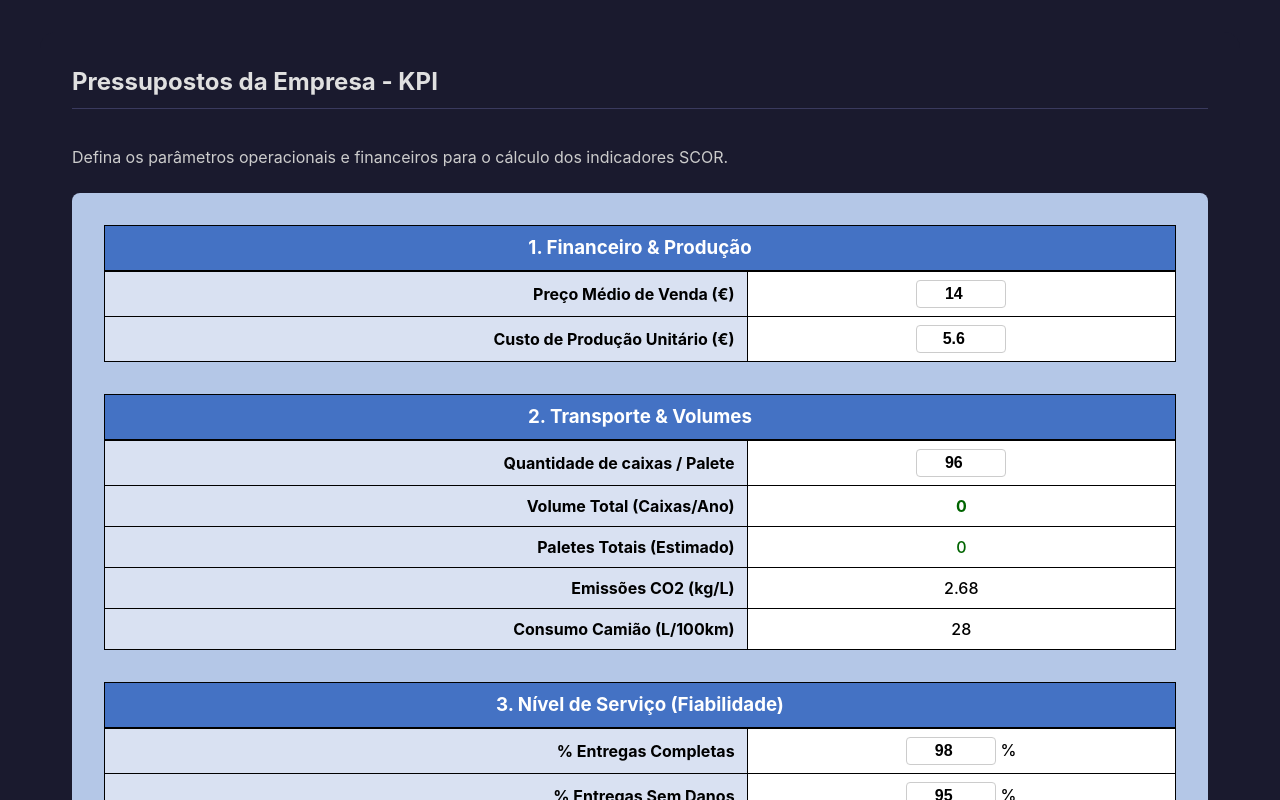
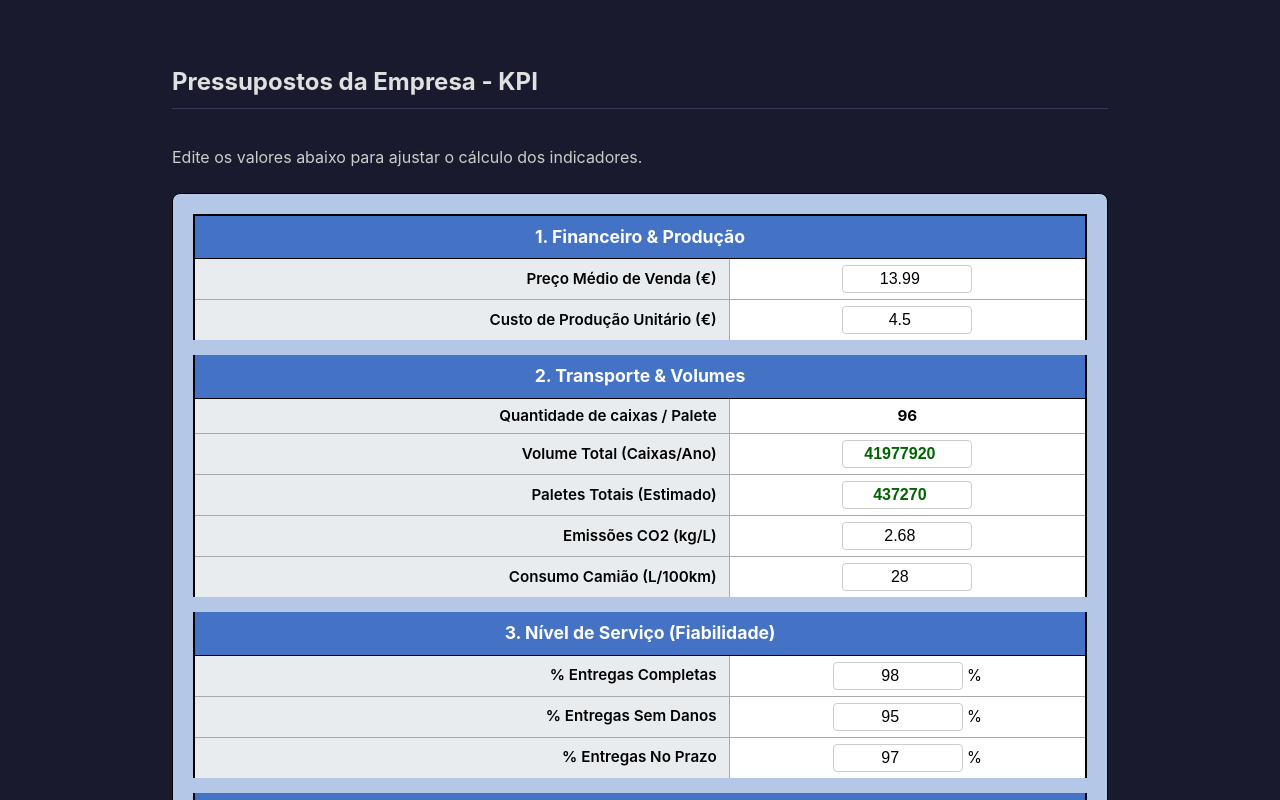
Before and after one commit to 8squizer8/BrewSEP, a React (Vite) app in the folder my-react-project/: page /pressupostos in a window 1280 px wide. Built offline with nearby package versions, Linux system fonts and the light colour scheme.

Commit message:
Implementação final dos KPIs de Custos com lógica ajustada

```diff
--- a/my-react-project/src/PressupostosPage.css
+++ b/my-react-project/src/PressupostosPage.css
@@ -1,61 +1,73 @@
 .pressupostos-container {
-  display: flex;
-  flex-direction: column;
-  gap: 2rem;
-  background-color: #b4c7e7; /* Fundo azulado geral como na imagem */
-  padding: 2rem;
+  background-color: #b4c7e7; /* Fundo geral azul claro */
+  padding: 20px;
   border-radius: 8px;
-  color: #000; /* Texto preto para contraste no fundo claro */
-}
-
-.pressupostos-section h3 {
-  text-align: center;
-  background-color: #4472c4; /* Azul escuro do cabeçalho */
-  color: white;
-  padding: 0.5rem;
-  margin: 0;
   border: 1px solid #000;
 }
 
-.pressupostos-table {
+.pressupostos-table-unified {
   width: 100%;
-  border-collapse: collapse;
-  background-color: white;
+  border-collapse: collapse; /* Remove espaços entre células */
+  border: 2px solid #000; /* Borda exterior preta */
+  background-color: #eee; /* Fundo cinza claro das linhas */
 }
 
-.pressupostos-table th,
-.pressupostos-table td {
+/* Cabeçalhos das Secções (Azul Escuro) */
+.pressupostos-table-unified thead th {
+  background-color: #4472c4;
+  color: white;
+  font-weight: bold;
+  text-align: center;
+  padding: 8px;
+  font-size: 1.1rem;
   border: 1px solid #000;
-  padding: 8px 12px;
+}
+
+/* Espaçamento entre secções (truque com borda) */
+.pressupostos-table-unified thead tr {
+  border-top: 15px solid #b4c7e7; /* Cria o espaço visual azul claro entre tabelas */
+}
+/* Remove o espaço para o primeiro cabeçalho */
+.pressupostos-table-unified thead:first-child tr {
+  border-top: none;
+}
+
+.pressupostos-table-unified td {
+  border: 1px solid #aaa;
+  padding: 6px 12px;
+  font-size: 0.95rem;
+  color: #000;
+}
+
+/* Coluna da Esquerda (Labels) */
+.label-col {
+  text-align: right;
+  font-weight: 600;
+  width: 60%;
+  background-color: #e9ecef;
+}
+
+/* Coluna da Direita (Inputs) */
+.input-col {
+  text-align: center; /* Centraliza o conteúdo horizontalmente */
+  background-color: #fff;
+  width: 40%;
+}
+
+/* Classe específica para centrar o texto estático */
+.input-static-container {
   text-align: center;
+  font-weight: bold;
   font-size: 1rem;
 }
 
-.pressupostos-table th {
-  background-color: #d9e1f2; /* Azul muito claro para as etiquetas */
-  font-weight: bold;
-  text-align: right;
-  width: 60%;
-}
-
-.pressupostos-table td {
-  background-color: #fff;
-  text-align: center;
-  font-weight: 500;
-}
-
-/* Inputs editáveis */
-.editable-input {
-  width: 80px;
+/* Estilo dos Inputs */
+.input-col input {
+  width: 120px;
   padding: 4px;
   border: 1px solid #ccc;
   border-radius: 4px;
   text-align: center;
+  font-weight: 500;
   font-size: 1rem;
-  font-weight: bold;
 }
-
-/* Linhas calculadas (destaque verde/negrito) */
-.calculated-row td {
-  color: #006400; /* Verde escuro */
-}
--- a/my-react-project/src/PressupostosPage.jsx
+++ b/my-react-project/src/PressupostosPage.jsx
@@ -1,90 +1,73 @@
 import React, { useState, useEffect } from 'react';
 import { Link, useNavigate } from 'react-router-dom';
-import './DistancePage.css';
-import './PressupostosPage.css';
+import './DistancePage.css'; // Layout base
+import './PressupostosPage.css'; // Estilos específicos da tabela
 
 function PressupostosPage() {
   const navigate = useNavigate();
 
-  // --- 1. INPUTS FINANCEIROS ---
-  const [sellingPrice, setSellingPrice] = useState(14.00);
-  const [productionCost, setProductionCost] = useState(5.60);
+  // --- 1. FINANCEIRO & PRODUÇÃO ---
+  // CORREÇÃO: Valores por defeito atualizados conforme pedido (13.99 e 4.50)
+  const [sellingPrice, setSellingPrice] = useState(13.99);
+  const [productionCost, setProductionCost] = useState(4.50);
 
-  // --- 2. INPUTS LOGÍSTICOS ---
-  // Novo campo editável (Default 96)
-  const [casesPerPallet, setCasesPerPallet] = useState(96);
+  // --- 2. TRANSPORTE & VOLUMES ---
+  const [totalDemandCases, setTotalDemandCases] = useState(41977920);
+  const [totalPallets, setTotalPallets] = useState(437270);
+  const [co2Emission, setCo2Emission] = useState(2.68);
+  const [fuelConsumption, setFuelConsumption] = useState(28);
+  const CASES_PER_PALLET = 96; // Fixo/Estático
 
-  // --- 3. INPUTS FIABILIDADE ---
-  const [pctComplete, setPctComplete] = useState(98);
-  const [pctDamageFree, setPctDamageFree] = useState(95);
-  const [pctOnTime, setPctOnTime] = useState(97);
+  // --- 3. NÍVEL DE SERVIÇO (FIABILIDADE) ---
+  const [serviceFull, setServiceFull] = useState(98);
+  const [serviceDamageFree, setServiceDamageFree] = useState(95);
+  const [serviceOnTime, setServiceOnTime] = useState(97);
 
-  // --- 4. INPUTS TEMPOS ---
-  const [sourceCycleDays, setSourceCycleDays] = useState(15);
-  const [makeCycleDays, setMakeCycleDays] = useState(21);
-
-  // --- 5. INPUTS ATIVOS ---
-  const [daysInventory, setDaysInventory] = useState(14);
+  // --- 4. TEMPOS DE CICLO & ATIVOS ---
+  const [sourceCycleTime, setSourceCycleTime] = useState(15);
+  const [makeCycleTime, setMakeCycleTime] = useState(21);
+  const [inventoryDays, setInventoryDays] = useState(14);
   const [daysReceivables, setDaysReceivables] = useState(60);
   const [daysPayables, setDaysPayables] = useState(45);
 
-  // --- ESTADOS CALCULADOS (Vêm do Solver) ---
-  const [totalDemandCases, setTotalDemandCases] = useState(0);
-  const [totalPallets, setTotalPallets] = useState(0);
-
-  // Constantes
-  const CO2_EMISSION = 2.68;
-  const FUEL_CONSUMPTION = 28;
 
   useEffect(() => {
     try {
       const data = sessionStorage.getItem('brewsepBaseCase');
       if (data) {
-        const parsedData = JSON.parse(data);
-        if (parsedData.inputs && parsedData.inputs.client_solver) {
-             const demands = parsedData.inputs.client_solver.row_capacities;
-             const totalCases = demands.reduce((sum, val) => sum + parseFloat(val), 0);
-             setTotalDemandCases(totalCases);
-        }
+        // Lógica de atualização automática desligada para preservar os valores fixos pedidos,
+        // mas pronta a usar se necessário no futuro.
       }
     } catch (err) {
-      console.error("Erro ao carregar dados do Solver:", err);
+      console.error("Erro ao ler dados do Solver:", err);
     }
   }, []);
 
-  // Recalcular paletes sempre que o nº de caixas ou casesPerPallet mudar
-  useEffect(() => {
-    if (totalDemandCases > 0 && casesPerPallet > 0) {
-      setTotalPallets(Math.ceil(totalDemandCases / casesPerPallet));
-    }
-  }, [totalDemandCases, casesPerPallet]);
-
   const handleSaveAndContinue = () => {
+    // Guardar TODOS os pressupostos
     const assumptions = {
+      // Financeiro
       sellingPrice: parseFloat(sellingPrice),
       productionCost: parseFloat(productionCost),
-      totalDemandCases,
-      totalPallets,
-      static: {
-        casesPerPallet: parseFloat(casesPerPallet), // Agora é dinâmico
-        caseWeight: 8.5,
-        co2Emission: CO2_EMISSION,
-        fuelConsumption: FUEL_CONSUMPTION
-      },
-      reliability: {
-        pctComplete: parseFloat(pctComplete),
-        pctDamageFree: parseFloat(pctDamageFree),
-        pctOnTime: parseFloat(pctOnTime)
-      },
-      responsiveness: {
-        sourceCycleDays: parseFloat(sourceCycleDays),
-        makeCycleDays: parseFloat(makeCycleDays)
-      },
-      assets: {
-        daysInventory: parseFloat(daysInventory),
-        daysReceivables: parseFloat(daysReceivables),
-        daysPayables: parseFloat(daysPayables)
-      }
+
+      // Logística
+      totalDemandCases: parseFloat(totalDemandCases),
+      totalPallets: parseFloat(totalPallets),
+      co2Emission: parseFloat(co2Emission),
+      fuelConsumption: parseFloat(fuelConsumption),
+      casesPerPallet: CASES_PER_PALLET,
+
+      // Fiabilidade
+      serviceFull: parseFloat(serviceFull),
+      serviceDamageFree: parseFloat(serviceDamageFree),
+      serviceOnTime: parseFloat(serviceOnTime),
+
+      // Tempos & Ativos
+      sourceCycleTime: parseFloat(sourceCycleTime),
+      makeCycleTime: parseFloat(makeCycleTime),
+      inventoryDays: parseFloat(inventoryDays),
+      daysReceivables: parseFloat(daysReceivables),
+      daysPayables: parseFloat(daysPayables)
     };
 
     sessionStorage.setItem('brewsepKpiAssumptions', JSON.stringify(assumptions));
@@ -93,89 +76,155 @@ function PressupostosPage() {
 
   return (
     <div className="distance-page">
-      <div className="sidebar-panel" style={{maxWidth: '1200px'}}>
+      <div className="sidebar-panel" style={{maxWidth: '1000px'}}>
         <h2>Pressupostos da Empresa - KPI</h2>
         <p style={{color: '#ccc', marginBottom: '1.5rem'}}>
-          Defina os parâmetros operacionais e financeiros para o cálculo dos indicadores SCOR.
+          Edite os valores abaixo para ajustar o cálculo dos indicadores.
         </p>
 
         <div className="pressupostos-container">
 
-          {/* COLUNA 1 */}
-          <div style={{display: 'flex', flexDirection: 'column', gap: '2rem', flex: 1}}>
-            <div className="pressupostos-section">
-              <h3>1. Financeiro & Produção</h3>
-              <table className="pressupostos-table">
-                <tbody>
-                  <tr>
-                    <th>Preço Médio de Venda (€)</th>
-                    <td><input type="number" step="0.01" value={sellingPrice} onChange={(e) => setSellingPrice(e.target.value)} className="editable-input"/></td>
-                  </tr>
-                  <tr>
-                    <th>Custo de Produção Unitário (€)</th>
-                    <td><input type="number" step="0.01" value={productionCost} onChange={(e) => setProductionCost(e.target.value)} className="editable-input"/></td>
-                  </tr>
-                </tbody>
-              </table>
-            </div>
+          {/* TABELA ÚNICA COM CABEÇALHOS DE SECÇÃO */}
+          <table className="pressupostos-table-unified">
 
-            <div className="pressupostos-section">
-              <h3>2. Transporte & Volumes</h3>
-              <table className="pressupostos-table">
-                <tbody>
-                  <tr>
-                    <th>Quantidade de caixas / Palete</th>
-                    <td><input type="number" value={casesPerPallet} onChange={(e) => setCasesPerPallet(e.target.value)} className="editable-input"/></td>
-                  </tr>
-                  <tr className="calculated-row">
-                    <th>Volume Total (Caixas/Ano)</th>
-                    <td><strong>{totalDemandCases.toLocaleString('pt-PT')}</strong></td>
-                  </tr>
-                  <tr className="calculated-row">
-                    <th>Paletes Totais (Estimado)</th>
-                    <td>{totalPallets.toLocaleString('pt-PT')}</td>
-                  </tr>
-                  <tr><th>Emissões CO2 (kg/L)</th><td>{CO2_EMISSION}</td></tr>
-                  <tr><th>Consumo Camião (L/100km)</th><td>{FUEL_CONSUMPTION}</td></tr>
-                </tbody>
-              </table>
-            </div>
-          </div>
+            {/* 1. FINANCEIRO */}
+            <thead>
+              <tr><th colSpan="2">1. Financeiro & Produção</th></tr>
+            </thead>
+            <tbody>
+              <tr>
+                <td className="label-col">Preço Médio de Venda (€)</td>
+                <td className="input-col">
+                  <input type="number" step="0.01" value={sellingPrice} onChange={(e) => setSellingPrice(e.target.value)} />
+                </td>
+              </tr>
+              <tr>
+                <td className="label-col">Custo de Produção Unitário (€)</td>
+                <td className="input-col">
+                  <input type="number" step="0.1" value={productionCost} onChange={(e) => setProductionCost(e.target.value)} />
+                </td>
+              </tr>
+            </tbody>
 
-          {/* COLUNA 2 */}
-          <div style={{display: 'flex', flexDirection: 'column', gap: '2rem', flex: 1}}>
+            {/* 2. TRANSPORTE */}
+            <thead>
+              <tr><th colSpan="2">2. Transporte & Volumes</th></tr>
+            </thead>
+            <tbody>
+              <tr>
+                <td className="label-col">Quantidade de caixas / Palete</td>
+                <td className="input-col input-static-container">{CASES_PER_PALLET}</td>
+              </tr>
+              <tr>
+                <td className="label-col">Volume Total (Caixas/Ano)</td>
+                <td className="input-col">
+                  <input
+                    type="number"
+                    value={totalDemandCases}
+                    onChange={(e) => setTotalDemandCases(e.target.value)}
+                    style={{color: '#006400', fontWeight: 'bold'}}
+                  />
+                </td>
+              </tr>
+              <tr>
+                <td className="label-col">Paletes Totais (Estimado)</td>
+                <td className="input-col">
+                  <input
+                    type="number"
+                    value={totalPallets}
+                    onChange={(e) => setTotalPallets(e.target.value)}
+                    style={{color: '#006400', fontWeight: 'bold'}}
+                  />
+                </td>
+              </tr>
+              <tr>
+                <td className="label-col">Emissões CO2 (kg/L)</td>
+                <td className="input-col">
+                  <input type="number" step="0.01" value={co2Emission} onChange={(e) => setCo2Emission(e.target.value)} />
+                </td>
+              </tr>
+              <tr>
+                <td className="label-col">Consumo Camião (L/100km)</td>
+                <td className="input-col">
+                  <input type="number" step="0.1" value={fuelConsumption} onChange={(e) => setFuelConsumption(e.target.value)} />
+                </td>
+              </tr>
+            </tbody>
 
-            <div className="pressupostos-section">
-              <h3>3. Nível de Serviço (Fiabilidade)</h3>
-              <table className="pressupostos-table">
-                <tbody>
-                  <tr><th>% Entregas Completas</th><td><input type="number" value={pctComplete} onChange={(e) => setPctComplete(e.target.value)} className="editable-input"/> %</td></tr>
-                  <tr><th>% Entregas Sem Danos</th><td><input type="number" value={pctDamageFree} onChange={(e) => setPctDamageFree(e.target.value)} className="editable-input"/> %</td></tr>
-                  <tr><th>% Entregas No Prazo</th><td><input type="number" value={pctOnTime} onChange={(e) => setPctOnTime(e.target.value)} className="editable-input"/> %</td></tr>
-                </tbody>
-              </table>
-            </div>
+            {/* 3. FIABILIDADE */}
+            <thead>
+              <tr><th colSpan="2">3. Nível de Serviço (Fiabilidade)</th></tr>
+            </thead>
+            <tbody>
+              <tr>
+                <td className="label-col">% Entregas Completas</td>
+                <td className="input-col">
+                  <input type="number" value={serviceFull} onChange={(e) => setServiceFull(e.target.value)} /> %
+                </td>
+              </tr>
+              <tr>
+                <td className="label-col">% Entregas Sem Danos</td>
+                <td className="input-col">
+                  <input type="number" value={serviceDamageFree} onChange={(e) => setServiceDamageFree(e.target.value)} /> %
+                </td>
+              </tr>
+              <tr>
+                <td className="label-col">% Entregas No Prazo</td>
+                <td className="input-col">
+                  <input type="number" value={serviceOnTime} onChange={(e) => setServiceOnTime(e.target.value)} /> %
+                </td>
+              </tr>
+            </tbody>
 
-            <div className="pressupostos-section">
-              <h3>4. Tempos de Ciclo & Ativos</h3>
-              <table className="pressupostos-table">
-                <tbody>
-                  <tr><th>Source Cycle Time</th><td><input type="number" value={sourceCycleDays} onChange={(e) => setSourceCycleDays(e.target.value)} className="editable-input"/> dias</td></tr>
-                  <tr><th>Make Cycle Time</th><td><input type="number" value={makeCycleDays} onChange={(e) => setMakeCycleDays(e.target.value)} className="editable-input"/> dias</td></tr>
-                  <tr><th>Inventory Days</th><td><input type="number" value={daysInventory} onChange={(e) => setDaysInventory(e.target.value)} className="editable-input"/> dias</td></tr>
-                  <tr><th>Dias Recebimento</th><td><input type="number" value={daysReceivables} onChange={(e) => setDaysReceivables(e.target.value)} className="editable-input"/> dias</td></tr>
-                  <tr><th>Dias Pagamento</th><td><input type="number" value={daysPayables} onChange={(e) => setDaysPayables(e.target.value)} className="editable-input"/> dias</td></tr>
-                </tbody>
-              </table>
-            </div>
+            {/* 4. TEMPOS & ATIVOS */}
+            <thead>
+              <tr><th colSpan="2">4. Tempos de Ciclo & Ativos</th></tr>
+            </thead>
+            <tbody>
+              <tr>
+                <td className="label-col">Source Cycle Time</td>
+                <td className="input-col">
+                  <input type="number" value={sourceCycleTime} onChange={(e) => setSourceCycleTime(e.target.value)} /> dias
+                </td>
+              </tr>
+              <tr>
+                <td className="label-col">Make Cycle Time</td>
+                <td className="input-col">
+                  <input type="number" value={makeCycleTime} onChange={(e) => setMakeCycleTime(e.target.value)} /> dias
+                </td>
+              </tr>
+              <tr>
+                <td className="label-col">Inventory Days</td>
+                <td className="input-col">
+                  <input type="number" value={inventoryDays} onChange={(e) => setInventoryDays(e.target.value)} /> dias
+                </td>
+              </tr>
+              <tr>
+                <td className="label-col">Dias Recebimento</td>
+                <td className="input-col">
+                  <input type="number" value={daysReceivables} onChange={(e) => setDaysReceivables(e.target.value)} /> dias
+                </td>
+              </tr>
+              <tr>
+                <td className="label-col">Dias Pagamento</td>
+                <td className="input-col">
+                  <input type="number" value={daysPayables} onChange={(e) => setDaysPayables(e.target.value)} /> dias
+                </td>
+              </tr>
+            </tbody>
 
-          </div>
+          </table>
         </div>
 
         <div className="button-group" style={{marginTop: '3rem', flexDirection: 'row', justifyContent: 'space-between'}}>
-          <Link to="/instancias"><button>Voltar (Cenários)</button></Link>
-          <button style={{backgroundColor: '#f1c40f', borderColor: '#f1c40f', color: '#000'}} onClick={handleSaveAndContinue}>
-            Calcular e Ver Dashboard ➔
+          <Link to="/instancias">
+            <button>Voltar (Cenários)</button>
+          </Link>
+          <button
+            style={{backgroundColor: '#f1c40f', borderColor: '#f1c40f', color: '#000'}}
+            onClick={handleSaveAndContinue}
+          >
+            Gerar Dashboard de KPIs ➔
           </button>
         </div>
       </div>
```
Also changed, not shown: my-react-project/src/KpiPage.css (+26 -1 lines), my-react-project/src/KpiPage.jsx (+139 -55 lines), 1 other file (tests, documents, lock files or other folders).
